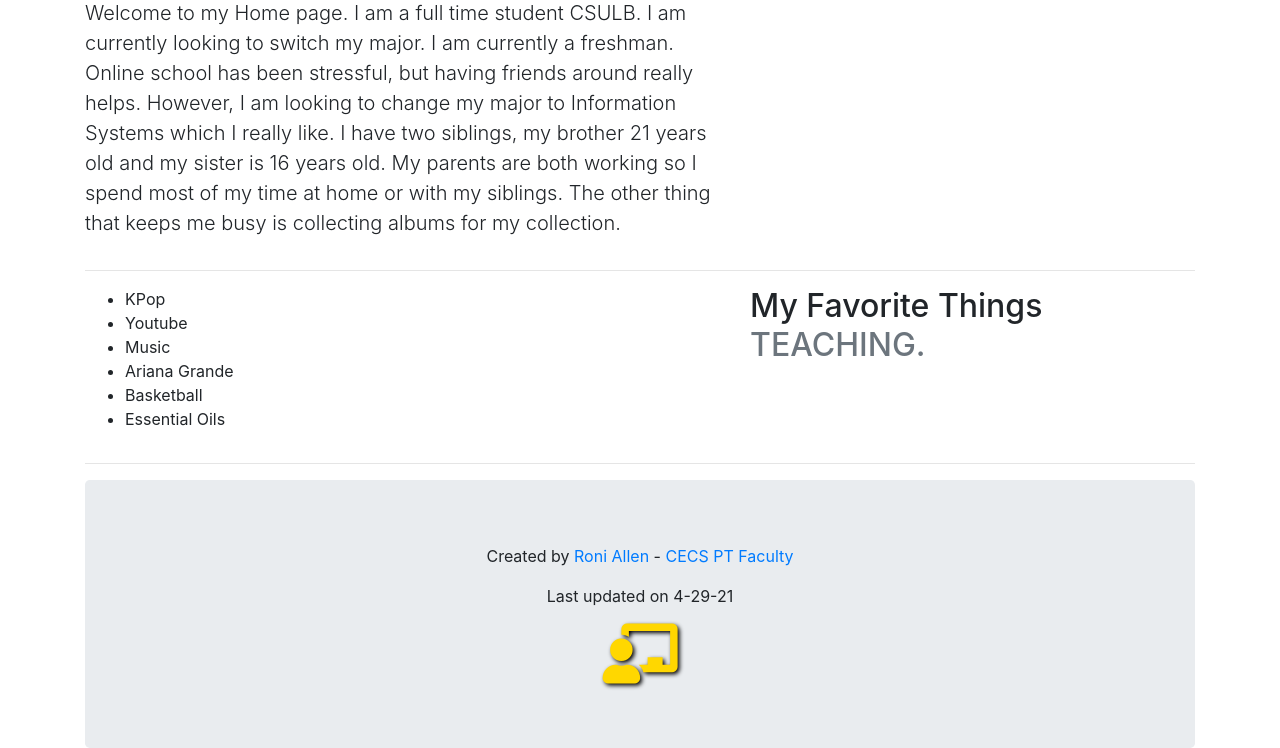
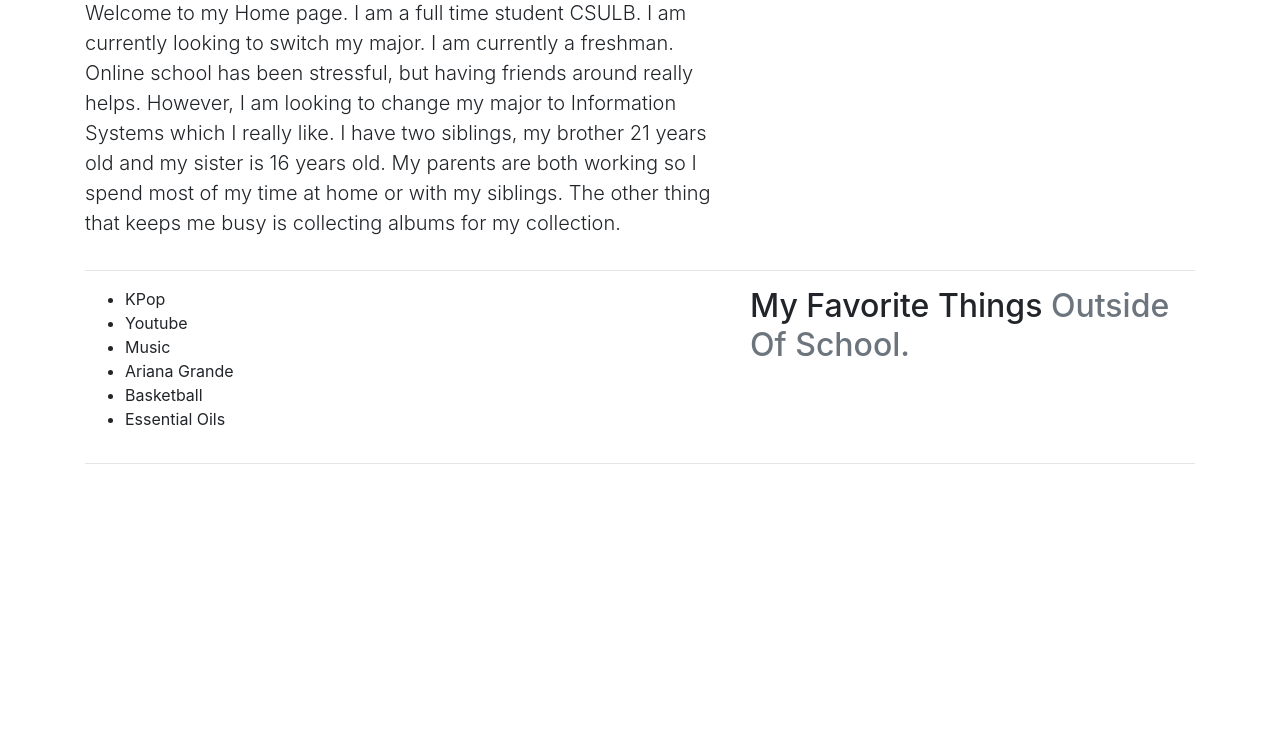
Before and after one commit to rudysharma/Bootstrap, a plain HTML site: page index.html in a window 1280 px wide. Shown: the part 347-1095 px from the top of the page. After the commit the page ends 827 px from the top, so only its background shows below. Drawn offline with nearby package versions, Linux system fonts and the light colour scheme.

Commit message:
Update index.html

```diff
--- a/index.html
+++ b/index.html
@@ -55,15 +55,11 @@
 
        </div>
        <div class="col-md-5">
-          <h2 class="featurette-heading">My Favorite Things  <span class="text-muted">TEACHING.</span></h2>
+          <h2 class="featurette-heading">My Favorite Things  <span class="text-muted">Outside Of School.</span></h2>
        </div>
      </div>
 
     <hr class="featurette-divider">
-
- <div class="jumbotron text-center" style="margin-bottom:0">
-   <p>Created by <a href="mailto:r.allen@csulb.edu">Roni Allen</a> -  <a href="https://www.csulb.edu/college-of-engineering/roni-allen" target="_blank">CECS PT Faculty</a></p><p>Last updated on 4-29-21</p>
-     <i class="fas fa-chalkboard-teacher" style="font-size:60px;color:gold;text-shadow:2px 2px 4px #000000;"></i>
  </div>
      </div>
  </body>
```
